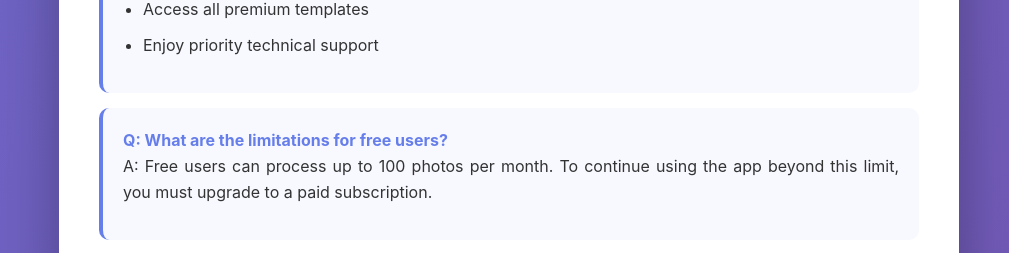
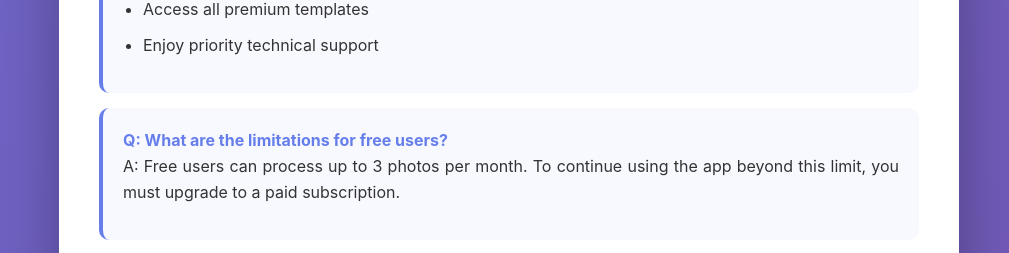
Before and after one commit to asunnyboy861/autoimg-pro-support, a plain HTML site: page index.html in a window 1280 px wide. Shown: the part 4035-4288 px from the top of the page, without its empty margins (131-1140 px from the left). Drawn offline with Linux system fonts and the light colour scheme.

Commit message:
Fix: Update free user limit from 100 to 3 photos per month to match app implementation

```diff
--- a/index.html
+++ b/index.html
@@ -257,7 +257,7 @@
 
                 <div class="faq-item">
                     <p><strong>Q: What are the limitations for free users?</strong><br>
-                    A: Free users can process up to 100 photos per month. To continue using the app beyond this limit, you must upgrade to a paid subscription.</p>
+                    A: Free users can process up to 3 photos per month. To continue using the app beyond this limit, you must upgrade to a paid subscription.</p>
                 </div>
 
                 <div class="faq-item">
```
